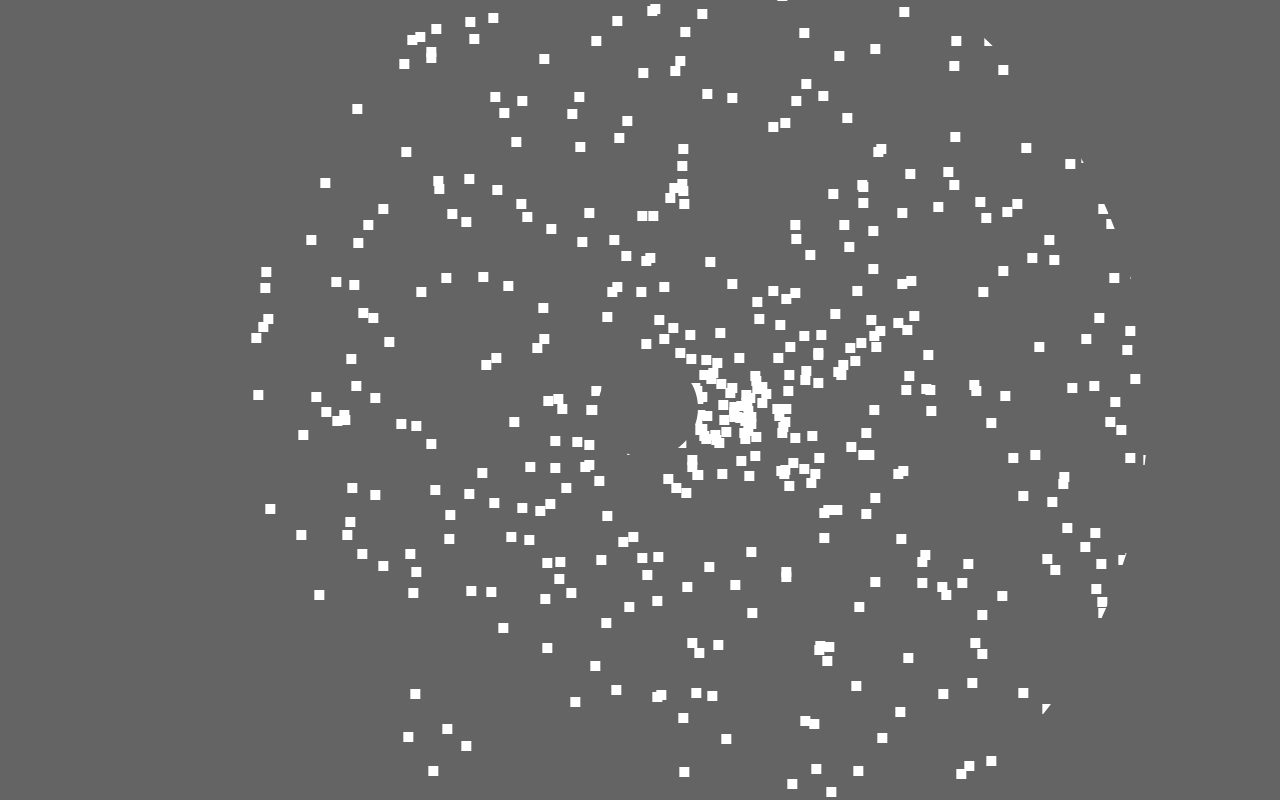
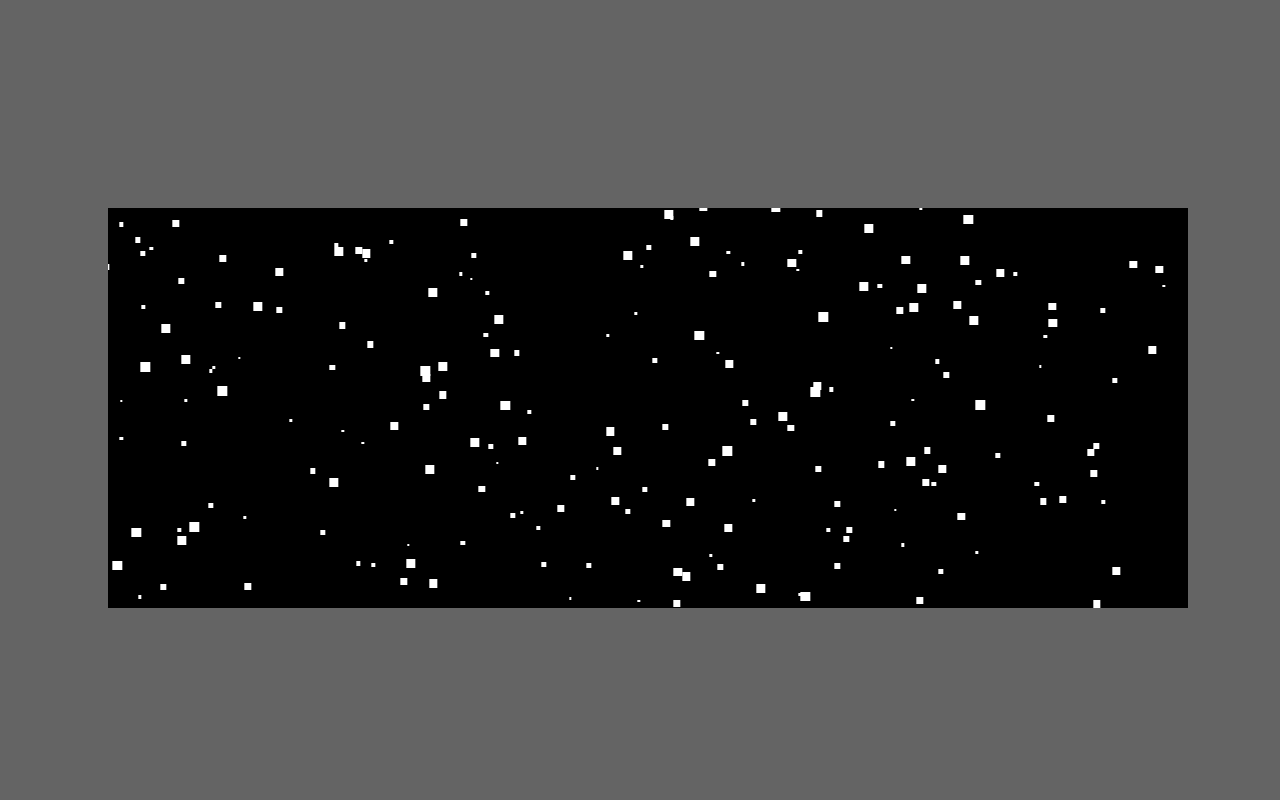
Before and after one commit to hejtmy/fgu-optic-flow-js, a plain HTML site: page index-animjs.html in a window 1280 px wide. Drawn offline with Linux system fonts and the light colour scheme.

Commit message:
Changes how the central rect is constructed

```diff
--- a/animejs/stars.js
+++ b/animejs/stars.js
@@ -2,22 +2,21 @@ var numberOfEls = 500;
 const speed = 1000;
 const radius = 500;
 const starSize = 10;
-let sizeVar = ["5px", "25px"];
+let sizeVar = [5, 25];
 var midScreenX = window.innerWidth / 2;
 var midScreenY = window.innerHeight / 2;
 var oldradius = Math.sqrt(midScreenX * midScreenX + midScreenY * midScreenY);
 var stars = document.getElementById('stars');
 
-prepareStars = function(){
+prepareStarsCircle = function(number, color = 'white', size = 10){
     let elements = [];
-    for (var i = 0; i < numberOfEls; i++) {
-        var hue = Math.round(360 / numberOfEls * i);
+    for (var i = 0; i < number; i++) {
         var angle = Math.random() * Math.PI * 2;
         var el = document.createElement('div');
         el.classList.add('particle', 'star');
-        el.style.backgroundColor = 'white';
-        el.style.width = starSize + 'px';
-        el.style.height = starSize + 'px';
+        el.style.backgroundColor = color;
+        el.style.width = size + 'px';
+        el.style.height = size + 'px';
         var angle = Math.random()*Math.PI*2;
         var dist = Math.random()*radius;
         x = Math.cos(angle)*dist + midScreenX + 'px';
@@ -30,11 +29,31 @@ prepareStars = function(){
     return elements;
 }
 
+prepareStarsRect = function(number, color = 'white', size = [2,10]){
+    let elements = [];
+    for (var i = 0; i < numberOfEls; i++) {
+        var el = document.createElement('div');
+        el.classList.add('particle', 'star');
+        el.style.backgroundColor = color;
+        let s = Math.random()*(size[1] - size[0]) + size[0] + 'px';
+        el.style.width = s;
+        el.style.height = s;
+        x = Math.random()*window.innerWidth;
+        y = Math.random()*window.innerHeight
+        el.style.left = x;
+        el.style.bottom = y;
+        elements.push(el);
+        stars.appendChild(el);
+    }
+    return elements;
+}
+
 randomMovement = function(elements){
     for(var i = 0; i < elements.length; i++){
         anime({
             targets: elements[i],
-            translateX: 100,
+            translateX: Math.random()*100,
+            translateY: Math.random()*100,
             duration: speed,
             easing: 'linear',
             loop: true
@@ -42,6 +61,18 @@ randomMovement = function(elements){
     }
 }
 
+horizontalMovement = function(elements, direction = "left"){
+    let transX = direction == "left" ? -100 : 100;
+    for(var i = 0; i < elements.length; i++){
+        anime({
+            targets: elements[i],
+            translateX: transX,
+            duration: speed,
+            easing: 'linear',
+            loop: true
+        });
+    }
+}
 
 createCircle = function(x, y, radius, fill = "#646464"){
     let svgContainer = document.createElement('div');
@@ -106,7 +137,7 @@ createBackground = function(x, y, radius, fill = '#646464'){
     return svgContainer;
 }
 
-let elements = prepareStars();
-randomMovement(elements);
-//stars.appendChild(createCircle(midScreenX, midScreenY, 100));
-stars.appendChild(createBackground(midScreenX, midScreenY, radius));
+let elements = prepareStarsRect();
+//randomMovement(elements);
+
+horizontalMovement(elements, "right");
--- a/animejs/style.css
+++ b/animejs/style.css
@@ -15,3 +15,14 @@ body {
 .particle {
     position: absolute;
 }
+
+#starsContainer {
+    width: 100%;
+    height: 100%;
+    background-color: black;
+    clip-path: inset(200px 100px 200px 100px);
+}
+
+#stars {
+
+}
--- a/index-animjs.html
+++ b/index-animjs.html
@@ -3,8 +3,11 @@
         <link rel="stylesheet" href="animejs/style.css">
     </head>
     <body>
-        <div id='stars'>
+        <div id='starsContainer'>
+            <div id='stars'>
+            </div>
         </div>
+
         <script src="serial.js"></script>
         <script src="animejs/anime.min.js"></script>
         <script src="animejs/stars.js"></script>
```
